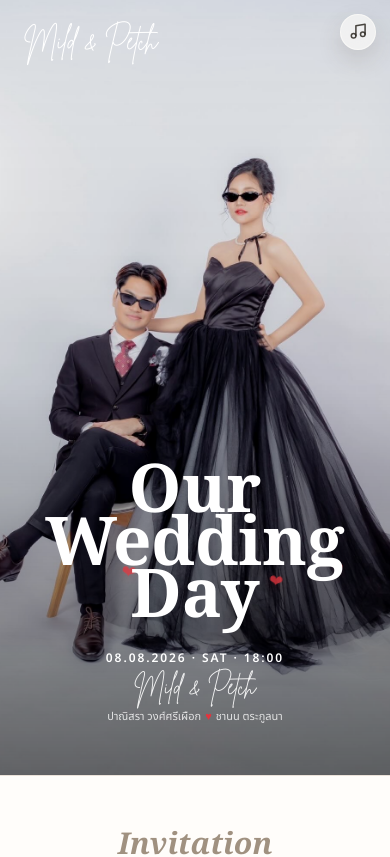
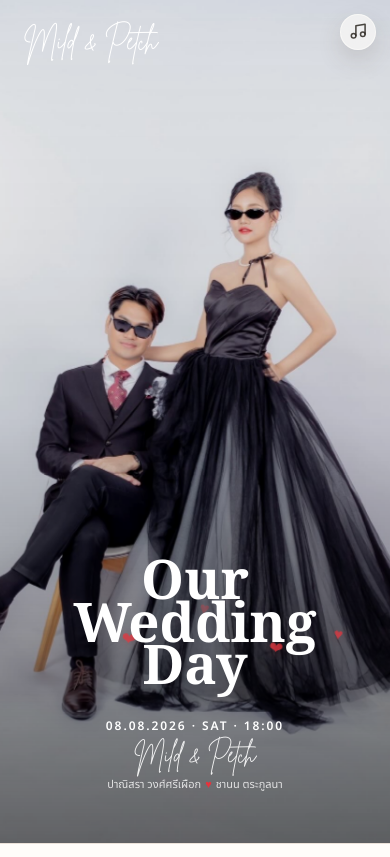
Before and after one commit to ffferncake/e-wedding-card-p-mild, a Next.js app: page / in a window 390 px wide. Shown: the top 857 px of the page. Built offline with nearby package versions, Linux system fonts and the light colour scheme; a web font is replaced by a local one.

Commit message:
Fix 🐛: make cover full-height on mobile

```diff
--- a/app/globals.css
+++ b/app/globals.css
@@ -73,6 +73,20 @@ a {
   font-family: var(--font-script);
   font-feature-settings: "liga" 1;
   letter-spacing: 0;
+}
+
+.cover-section {
+  min-height: 100vh;
+  min-height: 100svh;
+  min-height: 100dvh;
+}
+
+.cover-content {
+  padding-bottom: clamp(2rem, 7svh, 3rem);
+}
+
+.cover-title {
+  font-size: clamp(3.1rem, 14vw, 4.2rem);
 }
 
 .cover-slide {
@@ -457,3 +471,13 @@ a {
     transform: none;
   }
 }
+
+@media (max-height: 740px) {
+  .cover-content {
+    padding-bottom: 1.65rem;
+  }
+
+  .cover-title {
+    font-size: clamp(2.7rem, 12.5vw, 3.55rem);
+  }
+}
--- a/app/page.tsx
+++ b/app/page.tsx
@@ -227,7 +227,7 @@ export default function Home() {
         onPause={() => setIsMusicPlaying(false)}
       />
       <div className="mx-auto w-full max-w-[430px] bg-[var(--paper)] shadow-[0_24px_90px_rgba(88,74,58,0.16)]">
-        <section className="relative min-h-[92vh] overflow-hidden border-b border-[var(--line)]">
+        <section className="cover-section relative overflow-hidden border-b border-[var(--line)]">
           {coverImages.map((src, index) => (
             <Image
               key={src}
@@ -235,7 +235,7 @@ export default function Home() {
               alt={`Mild and Petch cover ${index + 1}`}
               fill
               priority={index === 0}
-              className={`cover-slide object-cover ${index === currentCoverIndex ? "is-active" : ""}`}
+              className={`cover-slide object-cover object-center ${index === currentCoverIndex ? "is-active" : ""}`}
               sizes="430px"
             />
           ))}
@@ -244,8 +244,8 @@ export default function Home() {
           <div className="absolute left-6 right-6 top-7 flex items-start justify-between gap-4 text-white">
             <p className="font-script text-[1.65rem] leading-none">Mild & Petch</p>
           </div>
-          <div className="absolute inset-x-0 bottom-0 px-7 pb-12 text-center text-white">
-            <h1 className="font-cover text-[4.2rem] font-semibold leading-[0.78]">
+          <div className="cover-content absolute inset-x-0 bottom-0 px-7 text-center text-white">
+            <h1 className="font-cover cover-title font-semibold leading-[0.78]">
               Our
               <span className="block">Wedding</span>
               <span className="block">Day</span>
```
